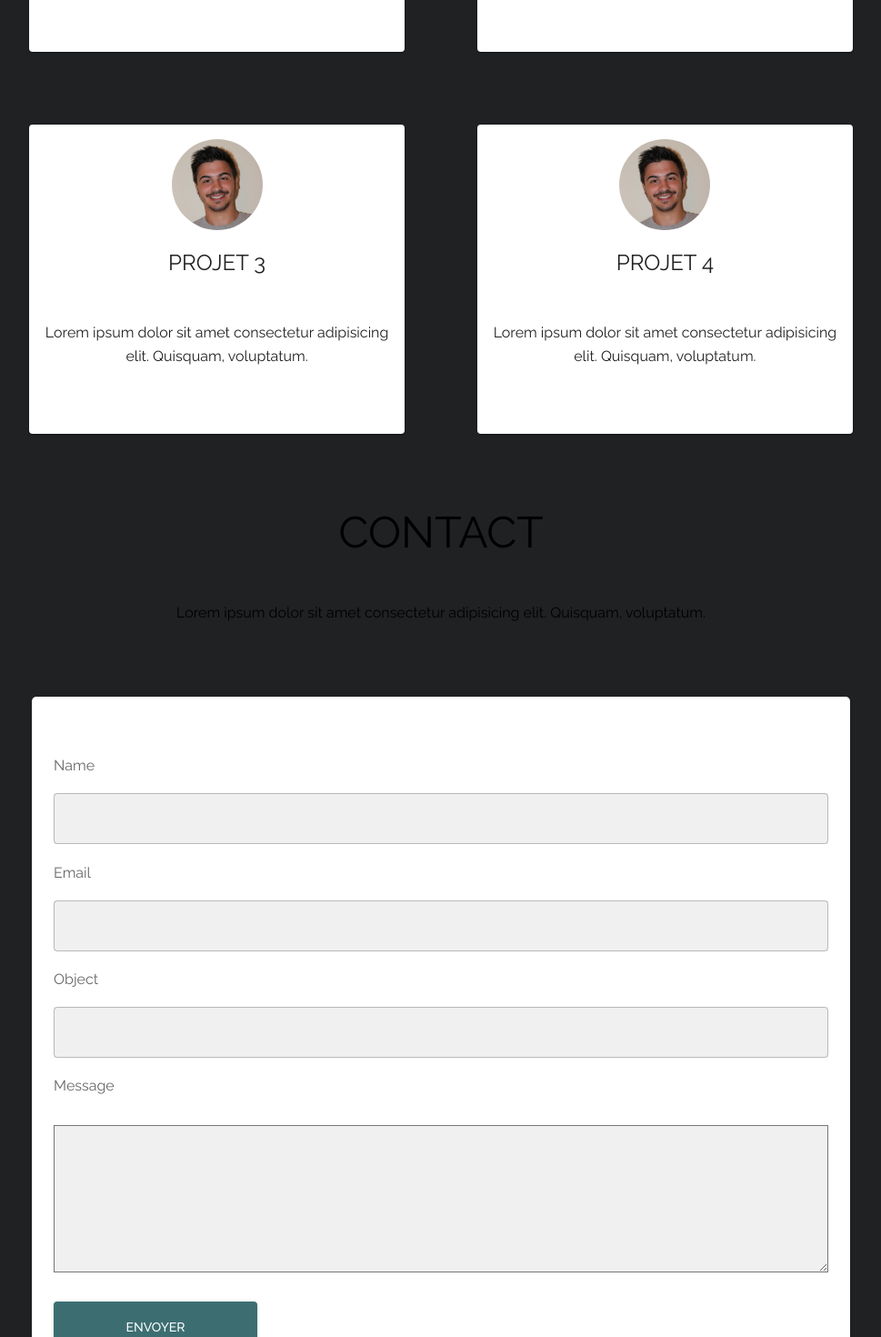
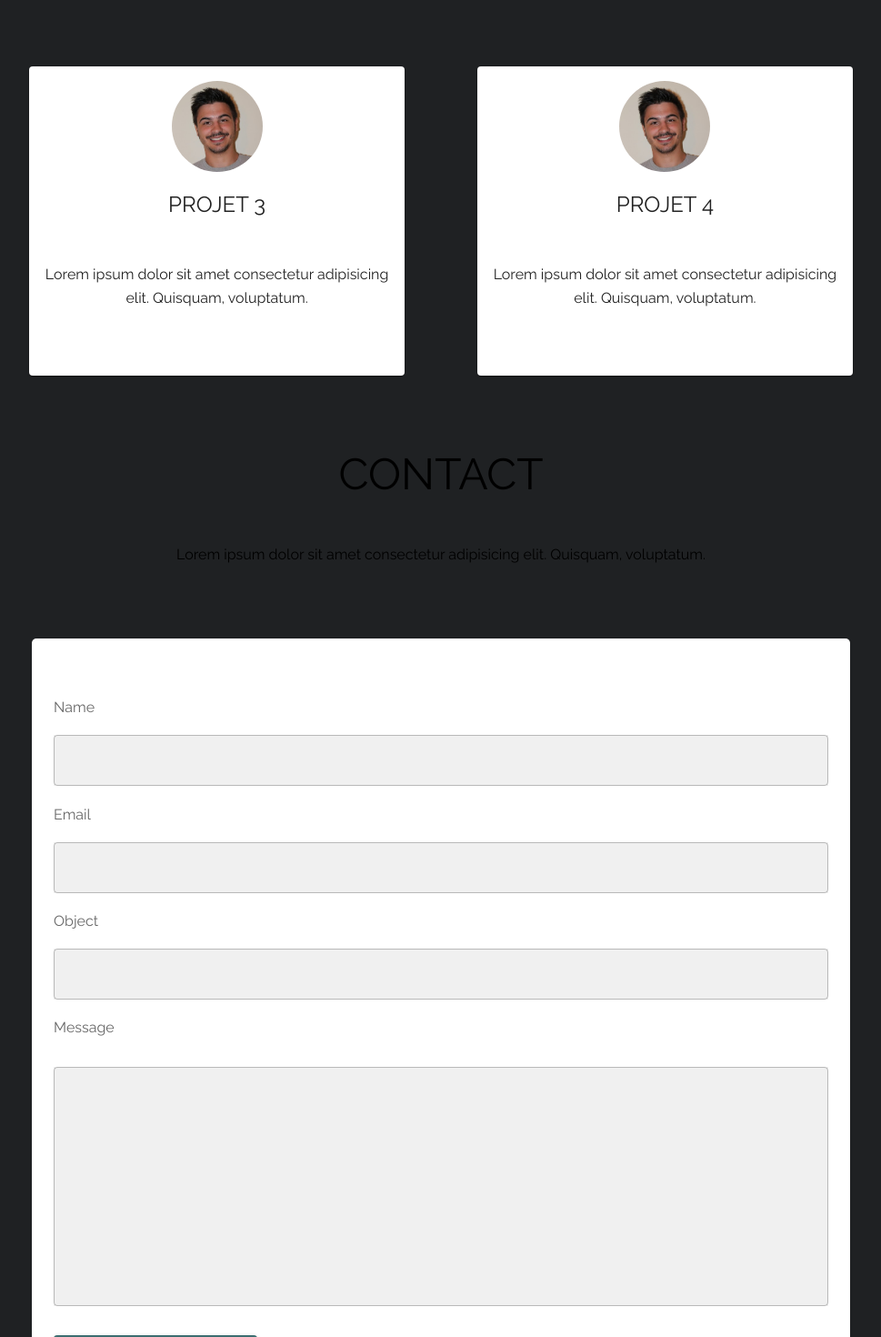
Before and after one commit to Spioutzw/CV, a Next.js app: page / in a window 1280 px wide. Shown: the part 1220-2690 px from the top of the page at 91% size, without its empty margins (155-1124 px from the left). Built offline with nearby package versions, Linux system fonts and the light colour scheme.

Commit message:
ajout de react hook form et yup pour le formulaire de contact

```diff
--- a/package.json
+++ b/package.json
@@ -12,6 +12,7 @@
   "dependencies": {
     "@emotion/react": "^11.11.1",
     "@emotion/styled": "^11.11.0",
+    "@hookform/resolvers": "^3.2.0",
     "@mui/icons-material": "^5.14.3",
     "@mui/material": "^5.14.4",
     "eslint": "8.46.0",
@@ -19,6 +20,8 @@
     "next": "13.4.13",
     "react": "18.2.0",
     "react-dom": "18.2.0",
-    "resend": "^0.17.2"
+    "react-hook-form": "^7.45.4",
+    "resend": "^0.17.2",
+    "yup": "^1.2.0"
   }
 }
--- a/src/components/Card.jsx
+++ b/src/components/Card.jsx
@@ -1,3 +1,5 @@
+'use client'
+
 import React from 'react'
 import Grid from '@mui/material/Unstable_Grid2';
 import Card from '@mui/material/Card';
@@ -5,12 +7,20 @@ import CardMedia from '@mui/material/CardMedia';
 import CardContent from '@mui/material/CardContent';
 import Typography from '@mui/material/Typography';
 import Image from 'next/image'
+import { useRouter } from 'next/navigation';
 
-function CardComponent({ title, description, image}) {
+function CardComponent({ title, description, image,id}) {
+    const router = useRouter()
+
+    const handleRedirection = () => {
+        router.push(`/projets/${id}`)
+    }
+
     return (
         <>
-            <Grid item xs={8} md={8} lg={4}>
-                <Card sx={{ display: 'flex', flexDirection: 'column', alignItems: 'center' }}>
+
+            <Grid xs={8} md={8} lg={4} onClick={handleRedirection} >
+                <Card sx={{ display: 'flex', flexDirection: 'column', alignItems: 'center',cursor:'pointer' }}>
                     <CardMedia>
                         <Image src={image} alt="Image de Roquigny Matthieu" width={100} height={100} style={{ borderRadius: '50%', marginTop: '1rem' }} />
                     </CardMedia>
--- a/src/components/Section/Contact.jsx
+++ b/src/components/Section/Contact.jsx
@@ -3,9 +3,25 @@
 import React from 'react'
 import { Typography, Container, FormControl, FormLabel, TextField, Button } from '@mui/material'
 import { TextareaAutosize } from '@mui/base';
+import { useForm } from "react-hook-form"
+import { yupResolver } from "@hookform/resolvers/yup"
+import * as yup from "yup"
 
 
 function Contact() {
+
+    const schema = yup.object().shape({
+        user_name: yup.string().required('Votre prénom et votre nom est requis'),
+        user_email: yup.string().email('Veuillez mettre un email valide').required( 'Votre email est requis'),
+        subject: yup.string().required('Le sujet de votre email est requis'),
+        message: yup.string().required('Votre message est requis'),
+    })
+
+    const { register, handleSubmit, formState: { errors } } = useForm({
+        resolver: yupResolver(schema)
+    })
+
+
 
 
     const sendEmail = (e) => {
@@ -49,15 +65,52 @@ function Contact() {
                 padding: '4rem',
                 borderRadius: '5px',
             }}>
-                <FormControl sx={{ width: '100%' }} onSubmit={sendEmail} component={"form"}>
+                <FormControl sx={{ width: '100%' }} onSubmit={handleSubmit(sendEmail)} component={"form"}>
                     <FormLabel>Name</FormLabel>
-                    <TextField sx={{ backgroundColor: '#F0F0F0', margin: '1.2rem 0' }} type="text" name="user_name" variant='outlined' />
+                    <TextField
+                        sx={{ backgroundColor: '#F0F0F0', margin: '1.2rem 0' }}
+                        type="text"
+                        name="user_name"
+                        variant='outlined'
+                        error={!!errors.user_name}
+                        helperText={errors.user_name?.message || ''}
+                        FormHelperTextProps={{ style: { backgroundColor: 'white', margin: 'unset' } }}
+                        {...register("user_name")}
+                    />
                     <FormLabel>Email</FormLabel>
-                    <TextField sx={{ backgroundColor: '#F0F0F0', margin: '1.2rem 0' }} type="email" name="user_email" variant='outlined' />
+                    <TextField
+                        sx={{ backgroundColor: '#F0F0F0', margin: '1.2rem 0' }}
+                        type="email"
+                        name="user_email"
+                        variant='outlined'
+                        error={!!errors.user_email}
+                        helperText={errors.user_email?.message || ''}
+                        FormHelperTextProps={{ style: { backgroundColor: 'white', margin: 'unset' } }}
+                        {...register("user_email")}
+                    />
                     <FormLabel>Object</FormLabel>
-                    <TextField sx={{ backgroundColor: '#F0F0F0', margin: '1.2rem 0' }} type="text" name="subject" variant='outlined' />
+                    <TextField
+                        sx={{ backgroundColor: '#F0F0F0', margin: '1.2rem 0' }}
+                        type="text"
+                        name="subject"
+                        variant='outlined'
+                        error={!!errors.subject}
+                        helperText={errors.subject?.message || ''}
+                        FormHelperTextProps={{ style: { backgroundColor: 'white', margin: 'unset' } }}
+                        {...register("subject")}
+                    />
                     <FormLabel>Message</FormLabel>
-                    <TextareaAutosize style={{ backgroundColor: '#F0F0F0', margin: '2rem 0', color: '#737373', fontFamily: 'inherit' }} minRows={10} name="message" />
+                    <TextField
+                        multiline
+                        sx={{ backgroundColor: '#F0F0F0', margin: '2rem 0', color: '#737373', fontFamily: 'inherit' }}
+                        name="message"
+                        variant='outlined'
+                        error={!!errors.message}
+                        helperText={errors.message?.message || ''}
+                        FormHelperTextProps={{ style: { backgroundColor: 'white', margin: 'unset' } }}
+                        {...register("message")}
+                        minRows={10}
+                    />
                     <Button type="submit" value="Send" sx={{ padding: "1rem", maxWidth: '14rem', width: '100%', backgroundColor: '#3c6e71ff', textAlign: 'center' }} variant='contained'>
                         Envoyer
                     </Button>
--- a/src/components/Section/Footer.jsx
+++ b/src/components/Section/Footer.jsx
@@ -10,7 +10,7 @@ function Footer() {
   const date = new Date().getFullYear();
 
   return (
-    <Box component={"footer"}>
+    <Box component={"footer"} sx={{backgroundColor:'black', marginTop:'5rem'}}>
       <Container sx={{ display: 'flex', justifyContent:'space-between', borderBottom: '1px solid #444', padding :'4rem 0' }}>
         <Box>
           <Typography variant="h3" component="h3" style={{ textTransform: 'uppercase',fontSize:'1.5rem',fontWeight:"bold" }}>
@@ -25,10 +25,10 @@ function Footer() {
             Social
           </Typography>
           <div>
-            <IconButton>
+            <IconButton href='https://github.com/Spioutzw'>
               <GitHubIcon sx={{color:'white'}}/>
             </IconButton>
-            <IconButton>
+            <IconButton href='https://www.linkedin.com/in/roquigny-matthieu-28478b1b3/' >
               <LinkedInIcon sx={{color:'white'}} />
             </IconButton>
           </div>
--- a/src/components/Section/NavBar.jsx
+++ b/src/components/Section/NavBar.jsx
@@ -28,7 +28,7 @@ export default function NavBar() {
   };
 
   return (
-    <Box sx={{ flexGrow: 1 }}>
+    <Box sx={{ position: 'fixed', width: '100%', zIndex:2 }}>
       <AppBar position="static" ref={refNav}>
         <Toolbar
           component="nav"
--- a/src/components/Section/Projet.jsx
+++ b/src/components/Section/Projet.jsx
@@ -1,6 +1,5 @@
 
-import { Box, Button, Card, CardContent, CardMedia, Container, Typography } from '@mui/material'
-import Image from 'next/image'
+import { Container, Typography } from '@mui/material'
 import React from 'react'
 import imageProfil from '../../../public/images/1627459720791.jpg';
 import Grid from '@mui/material/Unstable_Grid2';
@@ -8,15 +7,15 @@ import CardComponent from '../Card';
 
 function Projet() {
   return (
-    <Container sx={{ textAlign: 'center', maxWidth:"412px" }} component={"section"}>
+    <Container id='projet' sx={{ textAlign: 'center', maxWidth:"412px" }} component={"section"}>
       <Typography variant="h3" component="h2" sx={{ textTransform: 'uppercase', marginBottom:'1rem' }}>
         Mes projets !
       </Typography>
       <Grid container spacing={10} columns={10} sx={{justifyContent:'center'}}>
-        <CardComponent title="Projet 1" description="Lorem ipsum dolor sit amet consectetur adipisicing elit. Quisquam, voluptatum." image={imageProfil} />
-        <CardComponent title="Projet 2" description="Lorem ipsum dolor sit amet consectetur adipisicing elit. Quisquam, voluptatum." image={imageProfil} />
-        <CardComponent title="Projet 3" description="Lorem ipsum dolor sit amet consectetur adipisicing elit. Quisquam, voluptatum." image={imageProfil} />
-        <CardComponent title="Projet 4" description="Lorem ipsum dolor sit amet consectetur adipisicing elit. Quisquam, voluptatum." image={imageProfil} />
+        <CardComponent title="Projet 1" description="Lorem ipsum dolor sit amet consectetur adipisicing elit. Quisquam, voluptatum." image={imageProfil} id={1} />
+        <CardComponent title="Projet 2" description="Lorem ipsum dolor sit amet consectetur adipisicing elit. Quisquam, voluptatum." image={imageProfil} id={2} />
+        <CardComponent title="Projet 3" description="Lorem ipsum dolor sit amet consectetur adipisicing elit. Quisquam, voluptatum." image={imageProfil} id={3} />
+        <CardComponent title="Projet 4" description="Lorem ipsum dolor sit amet consectetur adipisicing elit. Quisquam, voluptatum." image={imageProfil} id={4} />
       </Grid>
     </Container>
   )
```
Also changed, not shown: src/app/projets/[id]/page.jsx (added, +29 -0 lines), src/app/projets/[id].jsx (deleted), 1 other file (tests, documents, lock files or other folders).
